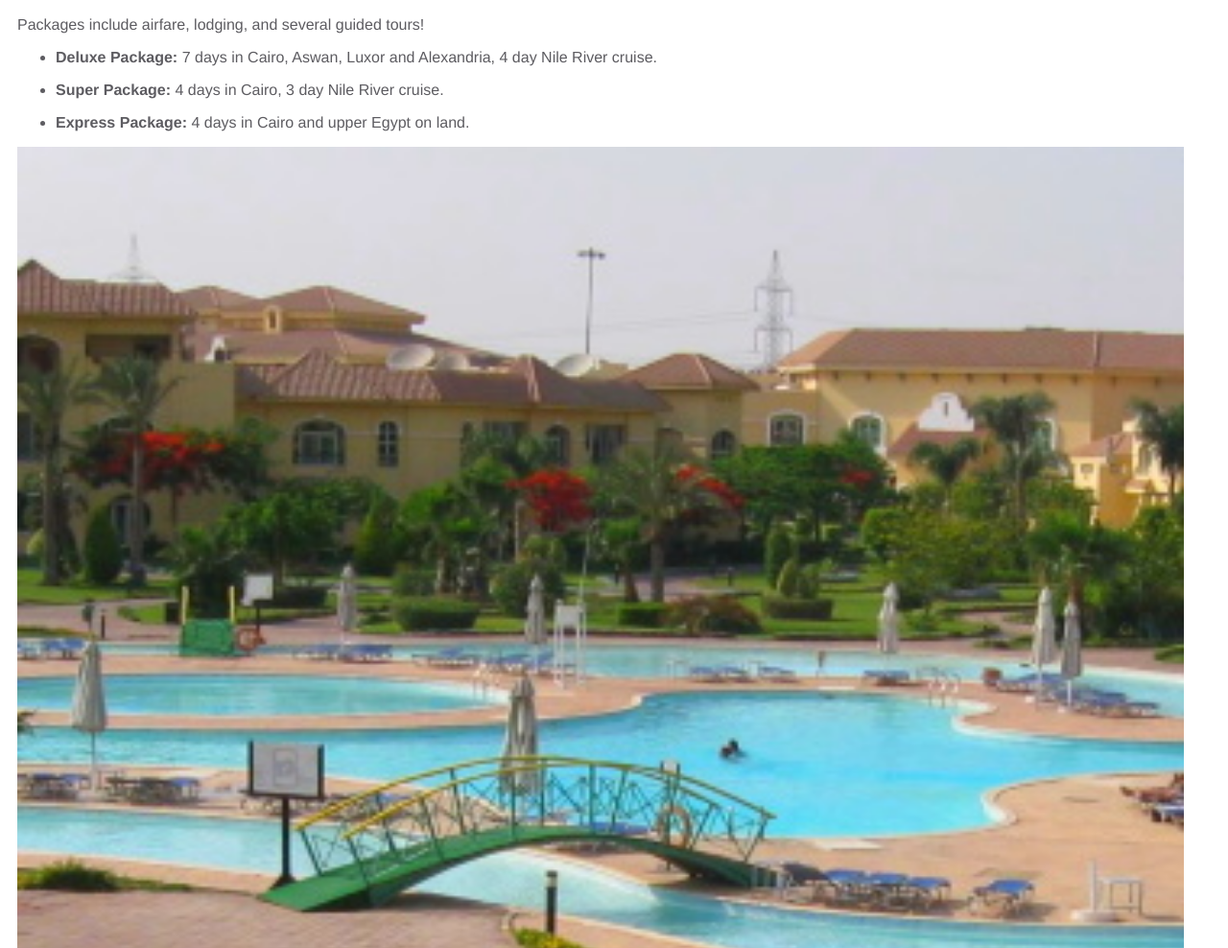
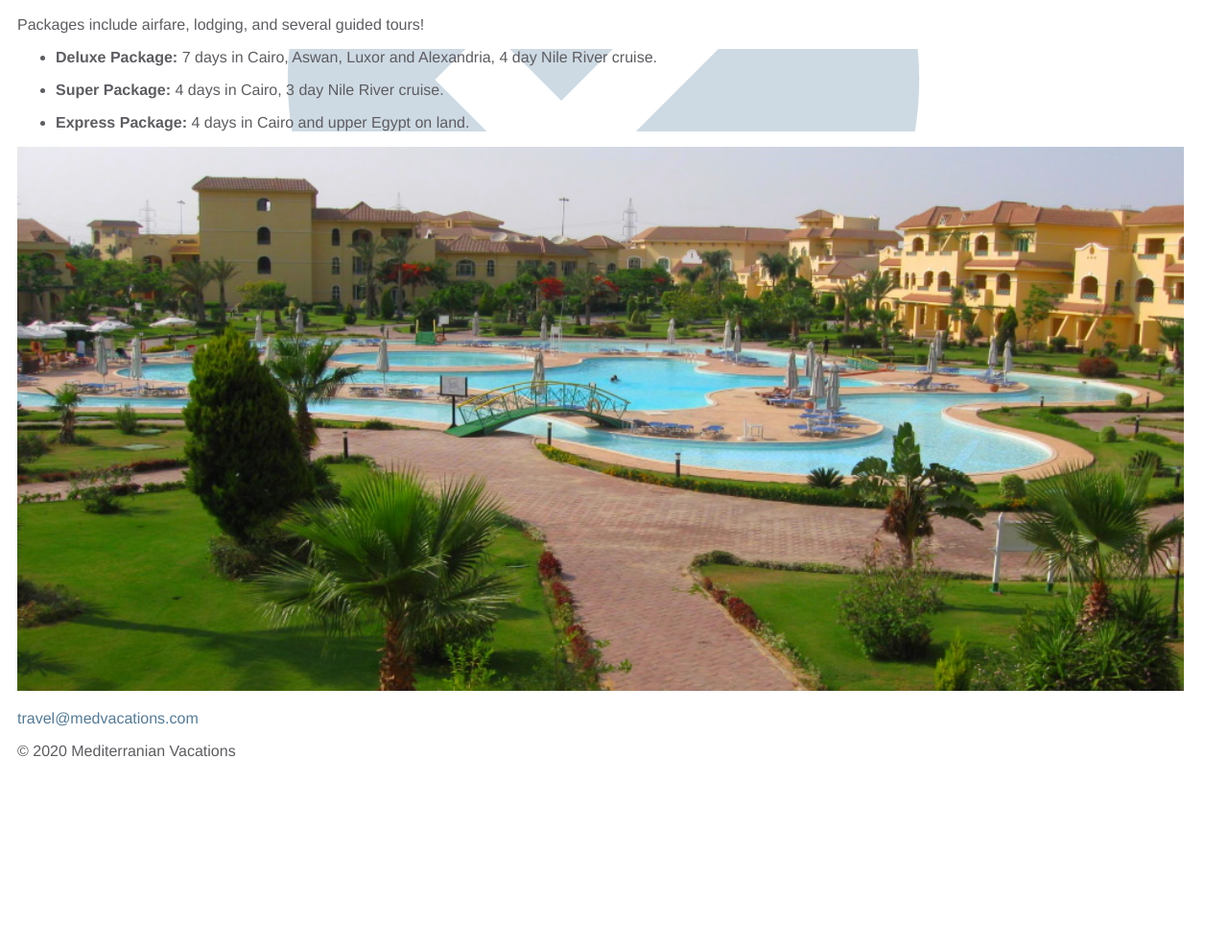
Before and after one commit to pesto-students/p11-amar-Kamaruddheen, a plain HTML site: page Week-3/Session-7/Responsive images for a vacation website/egypt.html in a window 1280 px wide. Shown: the part 937-1925 px from the top of the page at 96% size. After the commit the page ends 1763 px from the top, so only its background shows below. Drawn offline with Linux system fonts and the light colour scheme.

Commit message:
Added session-7 responsive images assignment

```diff
--- a/Week-3/Session-7/Responsive images for a vacation website/egypt.html
+++ b/Week-3/Session-7/Responsive images for a vacation website/egypt.html
@@ -14,7 +14,7 @@
       <h2>Egypt</h2>
 
       <!-- TODO: Add srcset attribute -->
-      <img src="egypt_600.jpg" alt="Great Sphyinx and pyramid" class="stretch-image">
+      <img src="egypt_600.jpg" alt="Great Sphyinx and pyramid" class="stretch-image" srcset="egypt_600.jpg 1x, egypt_1200.jpg 2x, egypt_1800.jpg 3x">
 
       <p>Egpyt is a land of enduring beauty and rich culture.
          Explore the capital city of <strong>Cairo</strong>,
@@ -23,7 +23,7 @@
       </p>
 
       <!-- TODO: Add srcset and sizes attributes -->
-      <img src="luxor_600.jpg" alt="Luxor Temple">
+      <img src="luxor_600.jpg" alt="Luxor Temple" srcset="luxor_600.jpg 1x, luxor_800.jpg 2x, luxor_1200.jpg 3x" sizes="(min-width:700px) 600px, (min-width:500px) 400px, 200px">
 
       <p>
          Packages include airfare, lodging, and several guided tours!
@@ -47,8 +47,10 @@
       </ul>
 
       <!-- TODO: Add <picture> -->
-      <img src="hotel_narrow.jpg" alt="Hotel" class="stretch-image">
-
+      <picture>
+         <source media="(max-width: 500px)" srcset="hotel_narrow.jpg" />
+         <img src="hotel_wide.jpg" alt="Hotel" class="stretch-image">
+      </picture>
    </main>
    <footer>
       <p>
--- a/Week-3/Session-7/Responsive images for a vacation website/styles.css
+++ b/Week-3/Session-7/Responsive images for a vacation website/styles.css
@@ -28,3 +28,9 @@ header > h1 {
 }
 
 /* TODO: Add ul rule to show check.svg in background */
+ul {
+   background-image: url(check.svg);
+   background-repeat: no-repeat;
+   background-position: center;
+   background-size: 60vw;
+}
```
